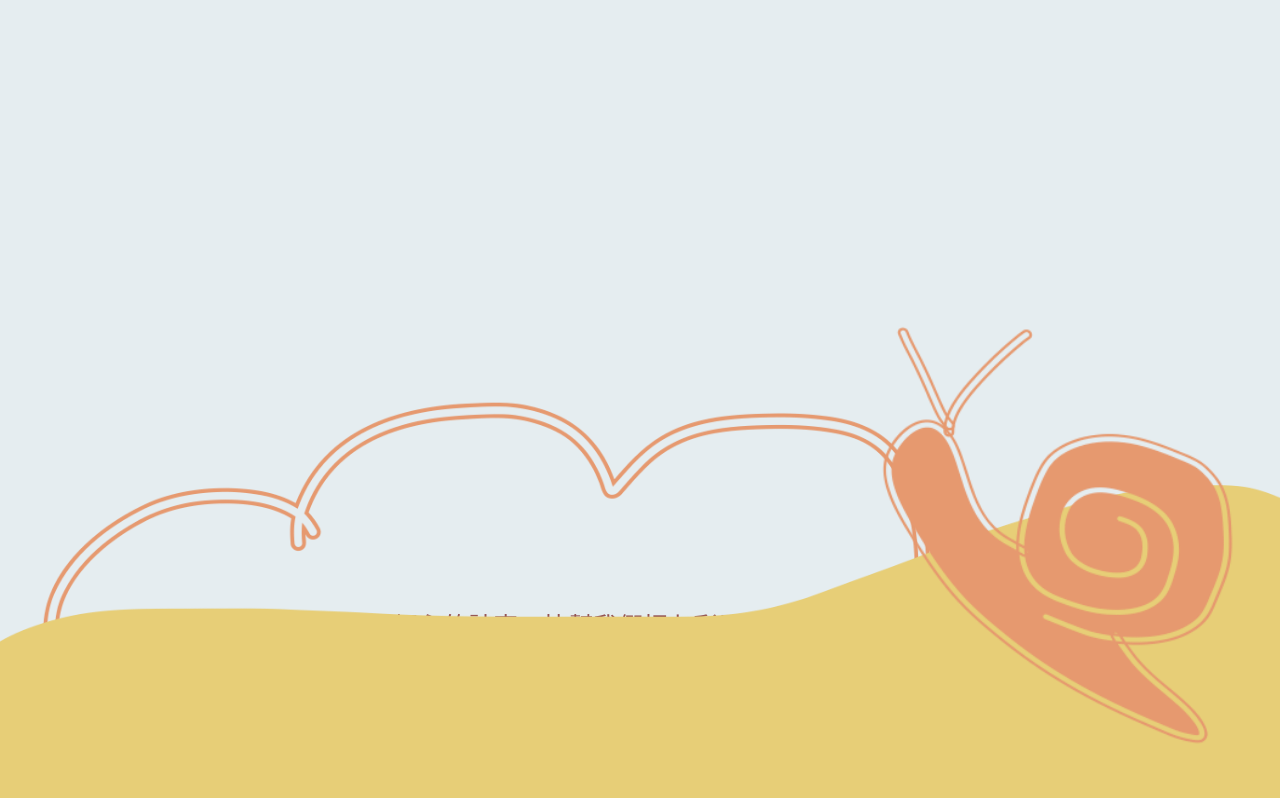
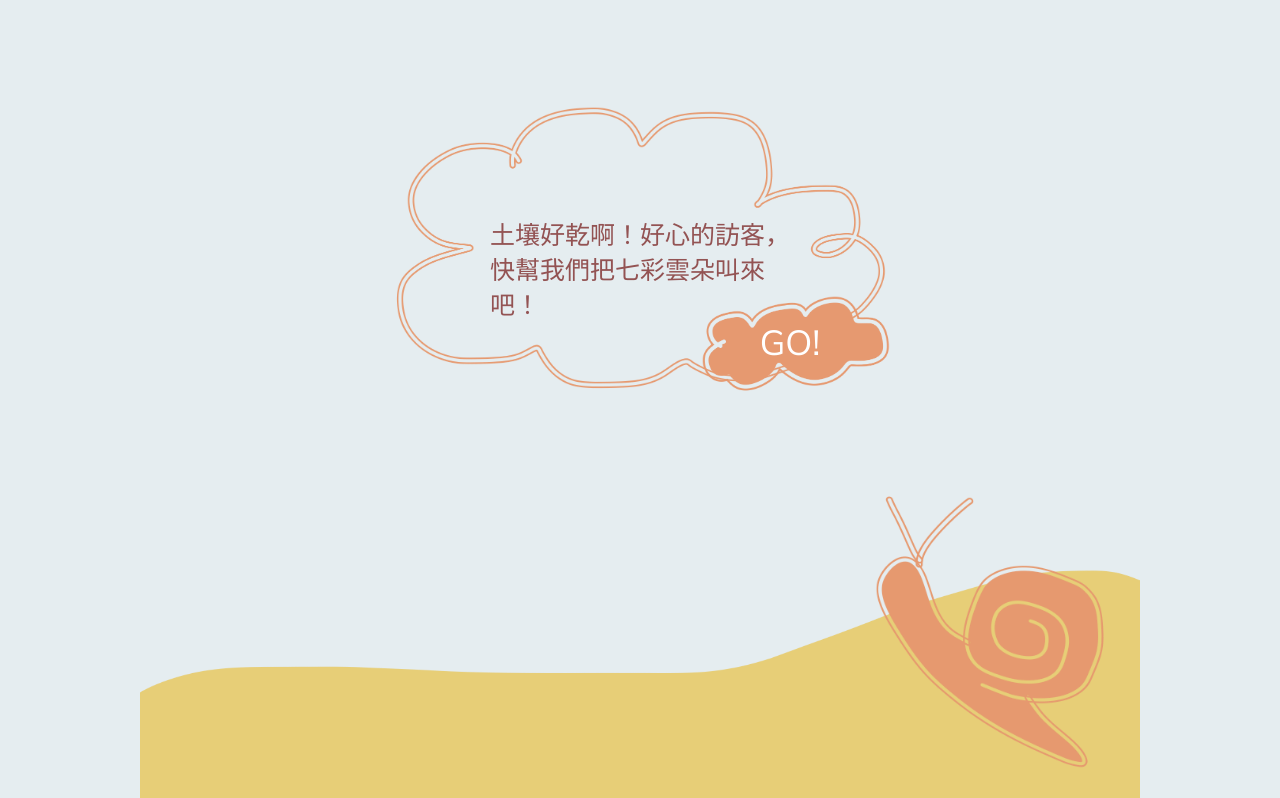
Before and after one commit to Ansticefish/music-forest, a Vue app: page /#/ in a window 1280 px wide. Shown: the top 798 px of the page. Built offline with nearby package versions, Linux system fonts and the light colour scheme.

Commit message:
Adjust CSS for RWD

```diff
--- a/src/App.vue
+++ b/src/App.vue
@@ -6,9 +6,141 @@
 
 
 <style lang="scss">
+@import url('https://fonts.googleapis.com/css2?family=Mulish:wght@200;300;400;700;800;900&family=Noto+Sans+TC:wght@100;400;500;700&display=swap');
+
+html,
+body,
+div,
+span,
+applet,
+object,
+iframe,
+h1,
+h2,
+h3,
+h4,
+h5,
+h6,
+p,
+blockquote,
+pre,
+a,
+abbr,
+acronym,
+address,
+big,
+cite,
+code,
+del,
+dfn,
+em,
+img,
+ins,
+kbd,
+q,
+s,
+samp,
+small,
+strike,
+strong,
+sub,
+sup,
+tt,
+var,
+b,
+u,
+i,
+center,
+dl,
+dt,
+dd,
+ol,
+ul,
+li,
+fieldset,
+form,
+label,
+legend,
+table,
+caption,
+tbody,
+tfoot,
+thead,
+tr,
+th,
+td,
+article,
+aside,
+canvas,
+details,
+embed,
+figure,
+figcaption,
+footer,
+header,
+hgroup,
+menu,
+nav,
+output,
+ruby,
+section,
+summary,
+time,
+mark,
+audio,
+video {
+  margin: 0;
+  padding: 0;
+  border: 0;
+  font-size: 100%;
+  font: inherit;
+  vertical-align: baseline;
+}
+
+/* HTML5 display-role reset for older browsers */
+article,
+aside,
+details,
+figcaption,
+figure,
+footer,
+header,
+hgroup,
+menu,
+nav,
+section {
+  display: block;
+}
+
+body {
+  line-height: 1;
+}
+
+ol,
+ul {
+  list-style: none;
+}
+
+blockquote,
+q {
+  quotes: none;
+}
+
+blockquote:before,
+blockquote:after,
+q:before,
+q:after {
+  content: '';
+  content: none;
+}
+
+table {
+  border-collapse: collapse;
+  border-spacing: 0;
+}
+
 html, body {
   background-color: rgb(229, 237, 240);
-  margin: 0;
-  padding: 0;
+  font-family: 'Mulish', 'Noto Sans TC', sans-serif ;
 }
 </style>
--- a/src/components/PopUp.vue
+++ b/src/components/PopUp.vue
@@ -69,8 +69,10 @@ export default {
 <style lang="scss" scoped>
 .background {
     position: fixed;
-    width: 100vw;
-    height: 100vh;
+    top: 0;
+    bottom: 0;
+    right: 0;
+    left: 0;
     background-color: rgba(172, 138, 138, 0.6);
     z-index: 100;
     display: flex;
@@ -90,9 +92,10 @@ export default {
     }
     &__img {
       width: 100%;
+      margin-top: 10px;
     }
     &__btn {
-      margin-left: 75%;
+      margin-left: 70%;
       margin-top: 15px;
       width: fit-content;
       padding: 8px 15px;
--- a/src/views/Home.vue
+++ b/src/views/Home.vue
@@ -153,7 +153,9 @@ export default {
 .home {
   position: relative;
   width: 100vw;
+  max-width: 1000px;
   height: 100vh;
+  margin: 0 auto;
   overflow: hidden;
   &__cloud {
     position: absolute;
@@ -167,7 +169,7 @@ export default {
   &__plants {
     position: absolute;
     bottom: 15px;
-    left: 15px;
+    left: 12%;
     width: 100%;
     display: flex;
     align-items: flex-end;
@@ -182,6 +184,7 @@ export default {
     &__rabbit {
       margin-bottom: 5%;
       width: 50%;
+      max-width: 300px;
       &__one {
         width: 45%;
       }
@@ -213,7 +216,8 @@ export default {
     position: absolute;
     bottom: 10%;
     right: 3%;
-    width: 10%;
+    width: 15%;
+    max-width: 150px;
     z-index: 1;
     cursor: pointer;
   }
@@ -221,9 +225,10 @@ export default {
     position: absolute;
     bottom: 0;
     width: 100%;
+    max-height: 230px;
   }
   &__instruction {
-    margin: 55% auto;
+    margin: 250px auto;
     background-color: rgba(230, 153, 112, 0.7);
     border-radius: 14px;
     padding: 20px;
--- a/src/views/Opening.vue
+++ b/src/views/Opening.vue
@@ -27,22 +27,27 @@ export default {
 
 <style lang="scss" scoped>
 .opening {
+  position: relative;
   width: 100vw;
-  height: 80vh;
+  max-width: 1000px;
+  height: 89.5vh;
+  box-sizing: border-box;
+  margin: 0px auto;
   &__intro {
     position: relative;
     box-sizing: border-box;
-    margin-top: 30%;
+    margin: 100px auto;
     width: 95%;
+    max-width: 500px;
     height: fit-content;
     &__img {
       width: 100%;
     }
     &__words {
       position: absolute;
-      top: 28%;
+      top: 40%;
       left: 20%;
-      width: 65%;
+      width: 64%;
       color: rgb(147, 83, 83);
       line-height: 35px;
       font-size: 25px;
@@ -64,7 +69,7 @@ export default {
       cursor: pointer;
       h1 {
         color: white;
-        font-size: 40px;
+        font-size: 35px;
       }
     }
   }
@@ -73,6 +78,7 @@ export default {
     bottom: 6%;
     right: 3%;
     width: 30%;
+    max-width: 250px;
     z-index: 1;
   }
   &__soil {
```
